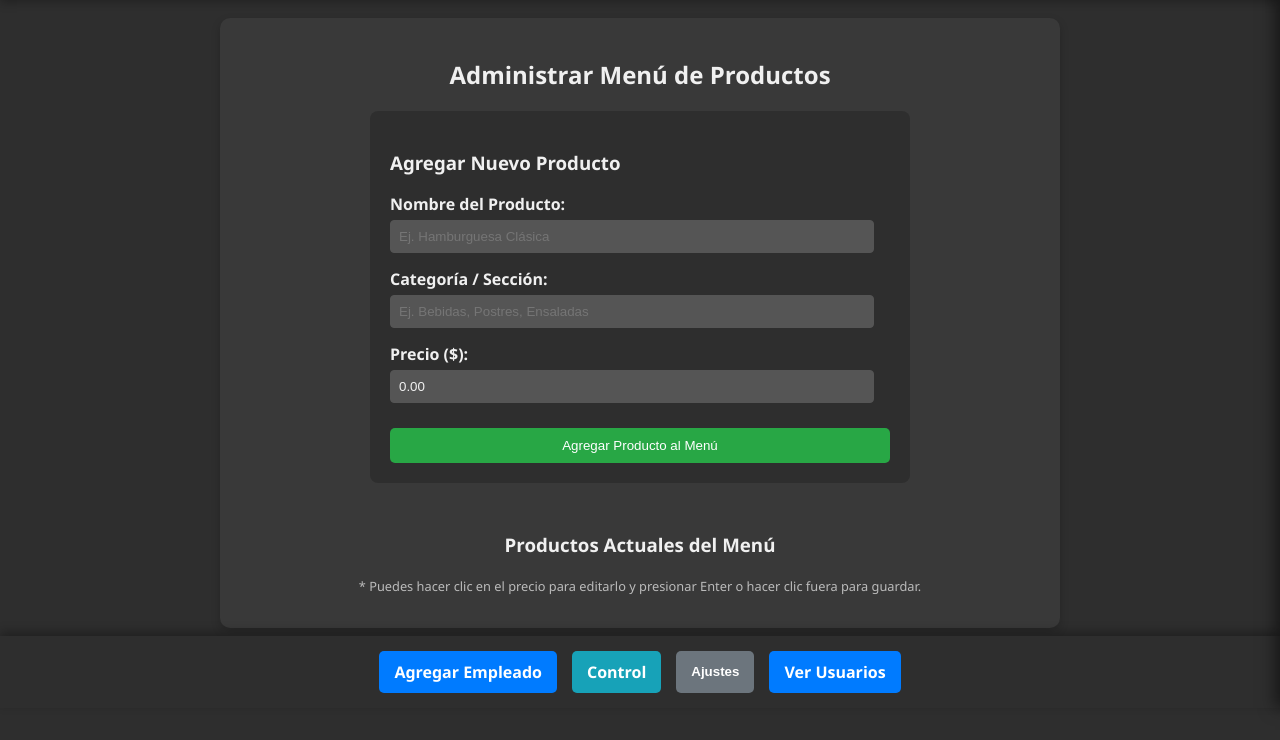
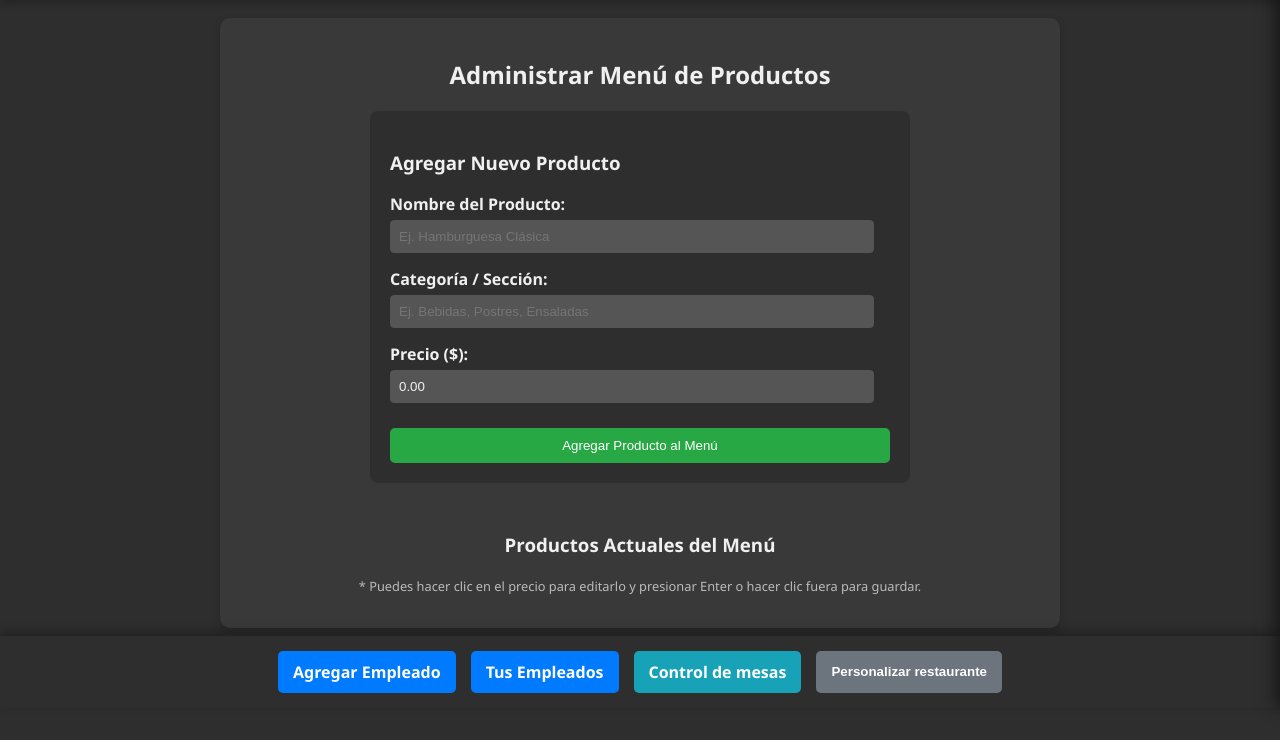
Before and after one commit to MarianoBosques/proyecto-sucomi, a website with bundled scripts: page public/pages/admin.html in a window 1280 px wide. Shown: the part 92-832 px from the top of the page. Built offline with nearby package versions, Linux system fonts and the light colour scheme; no server answers.

Commit message:
cambio de nombre en los botones

```diff
--- a/public/pages/admin.html
+++ b/public/pages/admin.html
@@ -66,9 +66,10 @@
     </main>
     <div class="navigation-buttons">
         <a href="crearUsuarios.html" class="button">Agregar Empleado</a>
-        <a href="control.html" class="button control">Control</a>
-        <button id="toggleSettingsPanel" class="button settings-toggle-button">Ajustes</button>
-        <a href="users.html" class="button users">Ver Usuarios</a>
+        <a href="users.html" class="button users">Tus Empleados</a>
+        <a href="control.html" class="button control">Control de mesas</a>
+        <button id="toggleSettingsPanel" class="button settings-toggle-button">Personalizar restaurante</button>
+
     </div>
 
     <div id="settingsPanel" class="settings-panel">
```
Also changed, not shown: public/pages/ordenes.html (+1 -1 lines).
